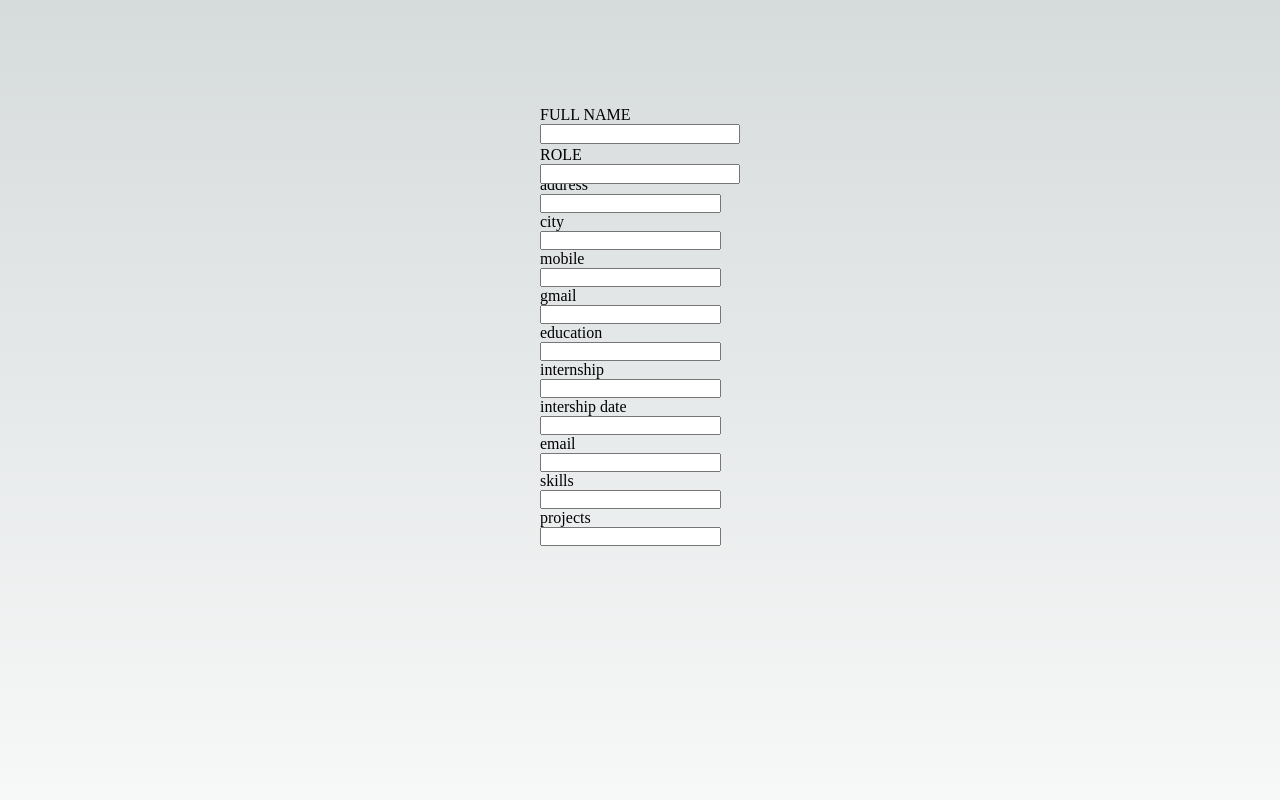
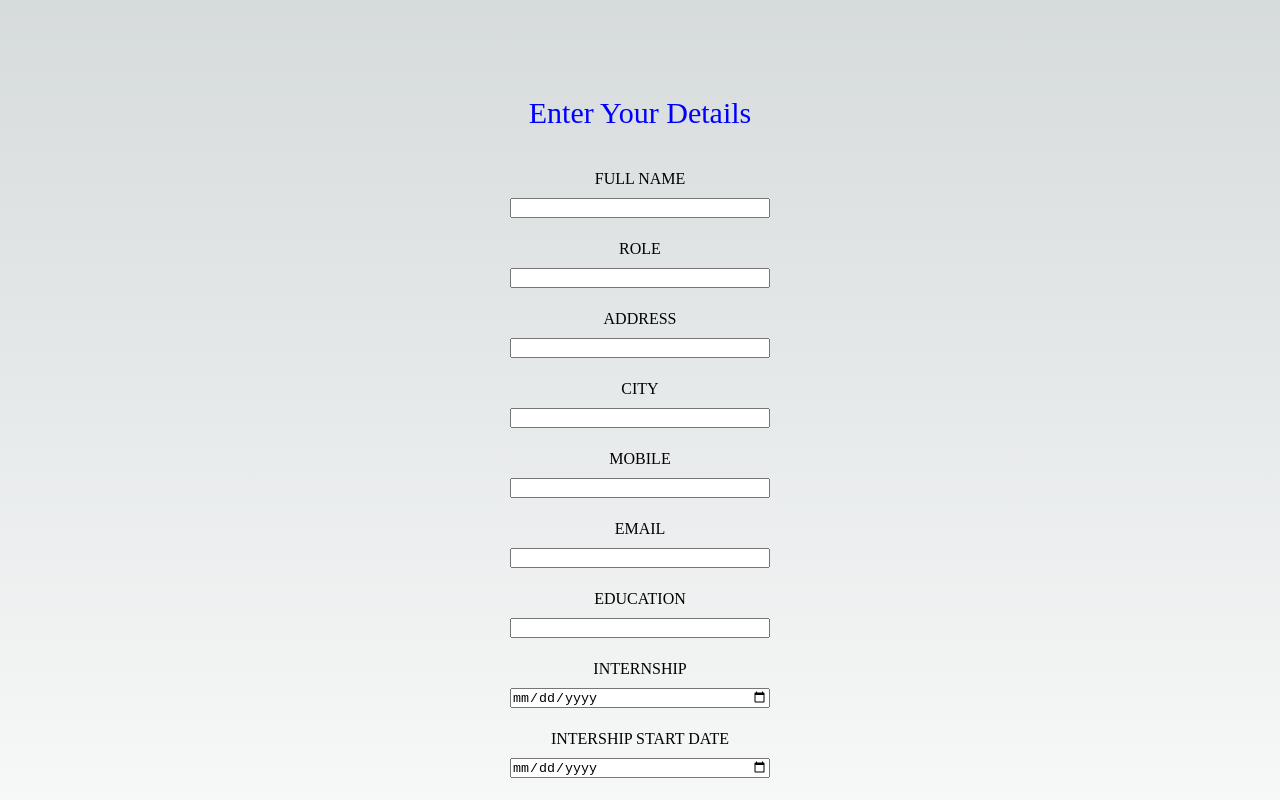
Before and after one commit to anilikarikatti/resume_builder_ak, a Next.js app: page / in a window 1280 px wide. Shown: the top 800 px of the page. Built offline with nearby package versions, Linux system fonts and the light colour scheme.

Commit message:
user input is ready

```diff
--- a/package.json
+++ b/package.json
@@ -14,5 +14,10 @@
     "next": "13.2.4",
     "react": "18.2.0",
     "react-dom": "18.2.0"
+  },
+  "devDependencies": {
+    "autoprefixer": "^10.4.14",
+    "postcss": "^8.4.21",
+    "tailwindcss": "^3.2.7"
   }
 }
--- a/pages/components/input.js
+++ b/pages/components/input.js
@@ -13,6 +13,7 @@ export default function Input(){
 
         internship:"",
         intership_date:"",
+        intership_date_end:"",
         email:"",
         skills:"",
         projects:"",
@@ -30,111 +31,115 @@ export default function Input(){
 
     return(
         <>
-            <div className="cont flex">
-                <div className="di">
+                <div className="heading">enter your details</div>
+
+            <div className=" flex">
+                <div className="di center">
                     <label htmlFor="fname">full name</label>
                     <div >
-                    <input className="fname inp" id="fname" name="fname" onChange ={changeData}/>
+                    <input className="fname inp margin-10" id="fname" name="fname" onChange ={changeData}/>
                 </div>
                 </div>
 
-                <div className="di ">
+                <div className="di center">
 
-                <label htmlFor="role">role</label>
+                <label htmlFor="role" >role</label>
                 <div >
 
-                <input className="role inp" id="role" name="role" onChange ={changeData}/>
-                </div>
+                <input className="role inp margin-10" id="role" name="role" onChange ={changeData}/>
                 </div>
 
-                <div>
+                </div>
+
+                <div  className="di center">
                 <label htmlFor="address"> address</label>
                 <div>
 
-                <input className="address" id="address" name="address" onChange ={changeData}/>
+                <input className="address inp margin-10" id="address" name="address" onChange ={changeData}/>
                 </div>
                 </div>
 
 
-                <div>
+                <div className="di center">
                 <label htmlFor="city">city</label>
                 <div>
 
-                <input className="city" id="city" name="city" onChange ={changeData}/>
+                <input className="city inp margin-10" id="city" name="city" onChange ={changeData}/>
                 </div>
                 </div>
 
-                <div>
+                <div className="di center">
                 <label htmlFor="mobile">mobile</label>
                 <div>
 
-                <input className="mobile" id="mobile" name="mobile" onChange ={changeData}/>
+                <input className="mobile inp margin-10" id="mobile" type="tel"name="mobile" onChange ={changeData}/>
                 </div>
                 </div>
 
 
-                <div>
-                <label htmlFor="gmail">gmail</label>
+                <div className="di center">
+                <label htmlFor="gmail">Email</label>
                 <div>
 
-                <input className="gmail" id="gmail"  name="gmail"onChange ={changeData}/>
+                <input className="gmail inp margin-10" id="gmail"  name="gmail" type = "email" onChange ={changeData}/>
                 </div>
                 </div>
 
 
 
 
-                <div>
+                <div className="di center">
 
                <label htmlFor="education">education</label>
                <div>
 
-                <input className="education" id="education"  name="education"onChange ={changeData}/>
+                <input className="education inp margin-10" id="education"  name="education"onChange ={changeData}/>
                 </div>
                 </div>
 
 
-                <div>
+                <div className="di center">
                 <label htmlFor="internship">internship</label>
                 <div>
 
-                <input className="internship" id="internship" name="internship" onChange ={changeData}/>
+                <input className="internship inp margin-10" id="internship" name="internship" type= "date" onChange ={changeData}/>
                 </div>
                 </div>
 
 
-                <div>
-                <label htmlFor="intership date">intership date</label>
+                <div className="di center">
+                <label htmlFor="intership_date">intership start date </label>
                 <div>
 
-                <input className="intership date" id="intership date"  name="intership date"onChange ={changeData}/>
+                <input className="intership-date inp margin-10" id="intership_date"  name="intership_date" type="date" onChange ={changeData}/>
                 </div>
                 </div>
 
 
-                <div>
+
+                {/* <div className="di center">
                 <label htmlFor="email">email</label>
                 <div>
 
-                <input className="email" id="email" name="email" onChange ={changeData}/>
+                <input className="email inp margin-10" id="email" name="email" onChange ={changeData}/>
+                </div>
+                </div> */}
+
+
+                <div className="di center">
+                <label htmlFor="skills">skills</label>
+                <div>
+
+                <textarea className="skill margin-10" id="skills"  name="skills" rows = "4" cols ="32" onChange ={changeData}/>
                 </div>
                 </div>
 
 
-                <div>
-                <label htmlFor="skills">skills</label>
-                <div>
-
-                <input className="skill" id="skills"  name="skills"onChange ={changeData}/>
-                </div>
-                </div>
-
-
-                <div>
+                <div className="di center mt-20 ">
                 <label htmlFor="projects">projects</label>
                 <div>
 
-                <input className="projects" id="projects" name="projects" onChange ={changeData}/>
+                <input className="projects inp margin-10" id="projects" name="projects" onChange ={changeData}/>
                 </div>
                 </div>
 
--- /dev/null
+++ b/postcss.config.js
@@ -0,0 +1,6 @@
+module.exports = {
+  plugins: {
+    tailwindcss: {},
+    autoprefixer: {},
+  },
+}
--- a/styles/globals.css
+++ b/styles/globals.css
@@ -104,4 +104,7 @@ a {
   html {
     color-scheme: dark;
   }
+
+
+
 }
--- a/styles/input.css
+++ b/styles/input.css
@@ -12,7 +12,27 @@
 
 .inp{
     height: 20px;
-    width: 200px;
+    width: 260px;
     position: relative;
     top: 40px 40px;
+
 }
+
+.center{
+    text-align: center;
+    margin-top: 40px;
+}
+
+.margin-10{
+    margin-top: 10px
+}
+
+.contai{
+    height: 100vh;
+}
+
+.heading{
+    color: blue;
+    font-size: 30px;
+    text-transform: capitalize;
+}
--- /dev/null
+++ b/tailwind.config.js
@@ -0,0 +1,8 @@
+/** @type {import('tailwindcss').Config} */
+module.exports = {
+  content: [],
+  theme: {
+    extend: {},
+  },
+  plugins: [],
+}
```
Also changed, not shown: 1 other file (tests, documents, lock files or other folders).
